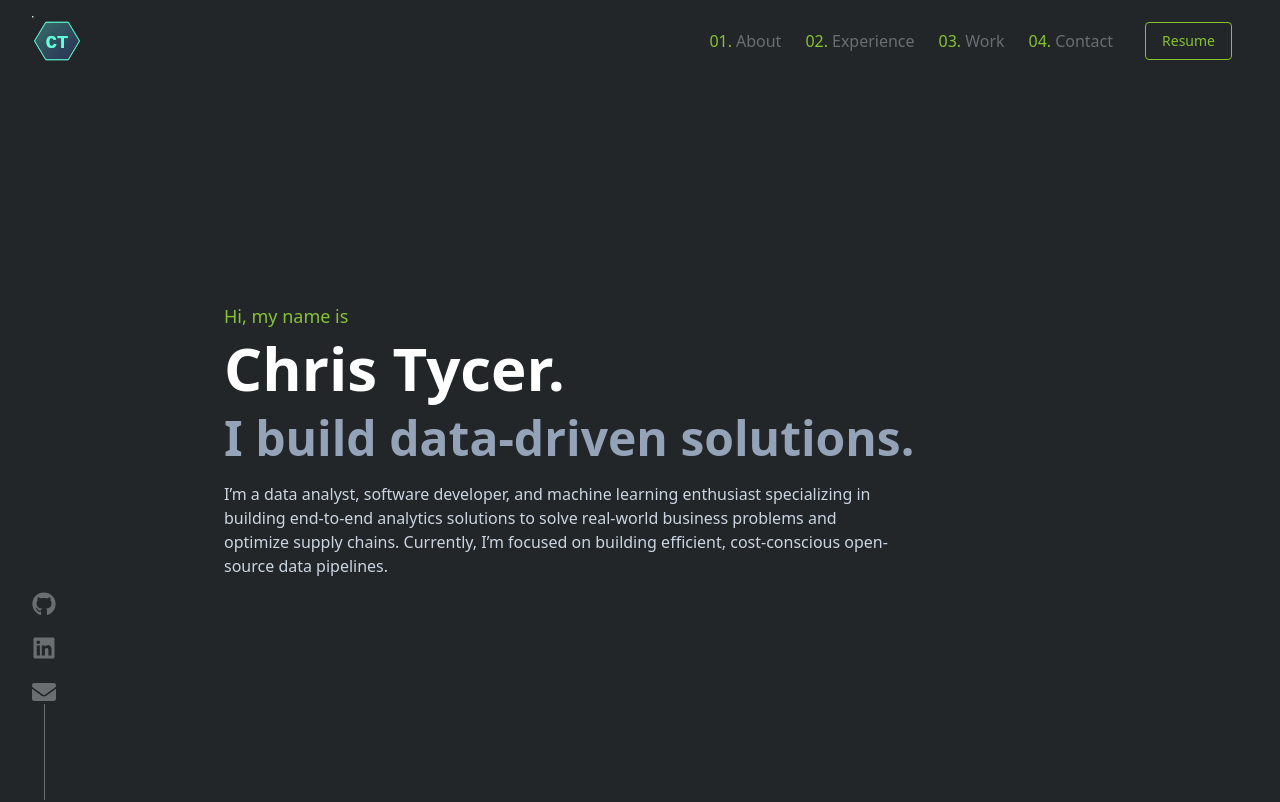
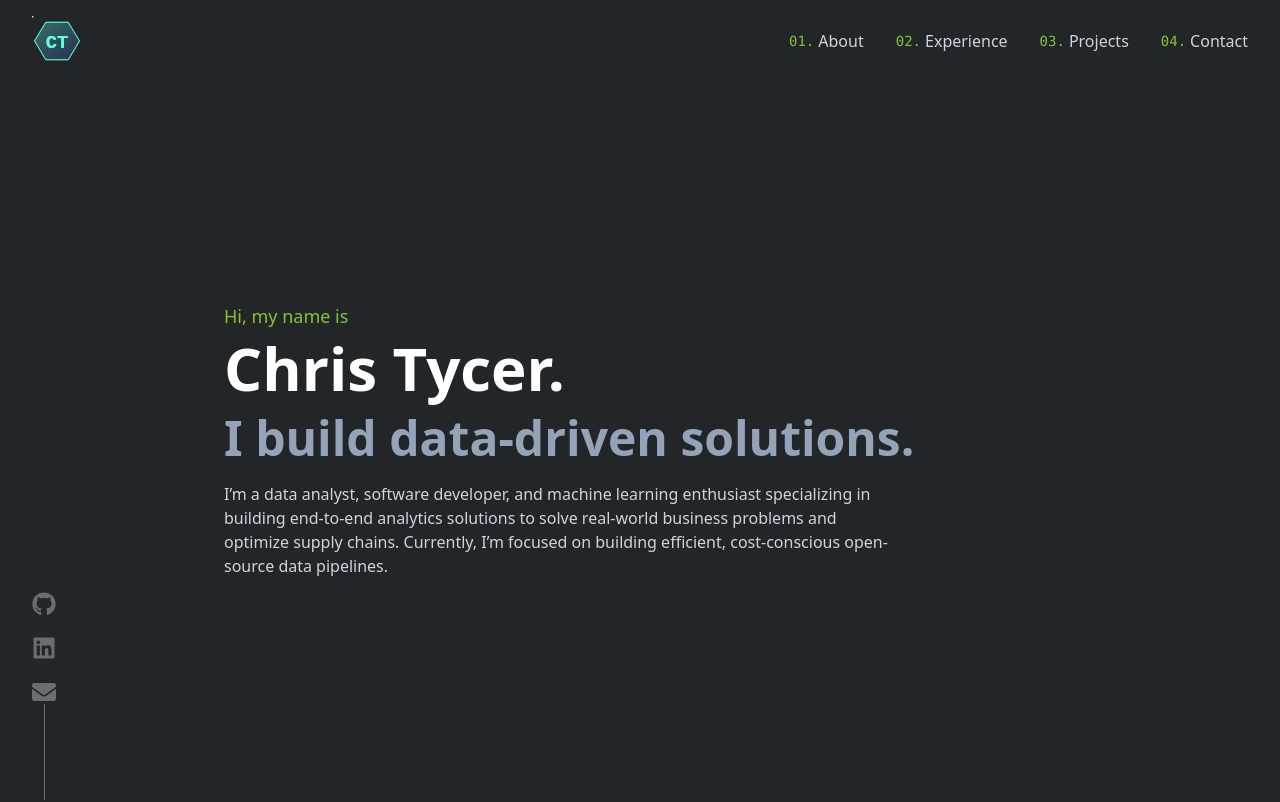
Before and after one commit to tycerch/portfolio, a Next.js app: page / in a window 1280 px wide. Shown: the top 802 px of the page. Built offline with nearby package versions, Linux system fonts and the light colour scheme.

Commit message:
feat: rename "Work" to "Projects" in NavBar and improve navigation structure

```diff
--- a/app/components/NavBar.tsx
+++ b/app/components/NavBar.tsx
@@ -22,7 +22,7 @@ export default function NavBar() {
   const navItems: NavItem[] = [
     { number: "01.", label: "About", href: "#about" },
     { number: "02.", label: "Experience", href: "#experience" },
-    { number: "03.", label: "Work", href: "#work" },
+    { number: "03.", label: "Projects", href: "#work" },
     { number: "04.", label: "Contact", href: "#contact" },
   ];
 
@@ -32,42 +32,25 @@ export default function NavBar() {
         scrolled ? "bg-background/80 backdrop-blur-sm shadow-lg" : ""
       } transition-colors duration-300`}
     >
-      <div className="w-full pl-8 pr-4 md:pr-8 lg:pr-12 flex items-center justify-between">
+      <div className="w-full px-8 flex items-center justify-between">
         <Link href="#hero" className="flex items-center">
-          <Image
-            src="/logo.svg"
-            alt="Logo"
-            width={50}
-            height={50}
-            className="object-contain"
-          />
+          <Image src="/logo.svg" alt="Logo" width={50} height={50} className="object-contain" />
         </Link>
-        {/* Desktop Navigation */}
-        <nav className="hidden md:flex items-center space-x-8">
-          <ul className="flex space-x-6">
-            {navItems.map((item) => (
-              <li key={item.label}>
-                <a href={item.href} className="nav-link">
-                  <span className="text-highlight mr-1">{item.number}</span>
-                  {item.label}
-                </a>
+        <nav>
+          <ul className="flex items-center gap-8">
+            {navItems.map(({ number, label, href }) => (
+              <li key={href}>
+                <Link
+                  href={href}
+                  className="group flex items-center text-slate-300 hover:text-highlight transition-colors duration-200"
+                >
+                  <span className="font-mono text-sm text-highlight mr-1">{number}</span>
+                  {label}
+                </Link>
               </li>
             ))}
           </ul>
-          <Link
-            href="https://drive.google.com/file/d/1b00tEEyP5fJV8h4i4yek-K-lkDlkgiLl/view?usp=sharing"
-            target="_blank"
-            rel="noopener noreferrer"
-            className="ml-4 border border-highlight px-4 py-2 text-highlight text-sm rounded hover:bg-highlight hover:text-[#0a192f] transition-all"
-          >
-            Resume
-          </Link>
         </nav>
-
-        {/* Mobile Navigation (to be implemented) */}
-        <div className="md:hidden">
-          {/* TODO: Implement mobile hamburger menu */}
-        </div>
       </div>
     </header>
   );
```
